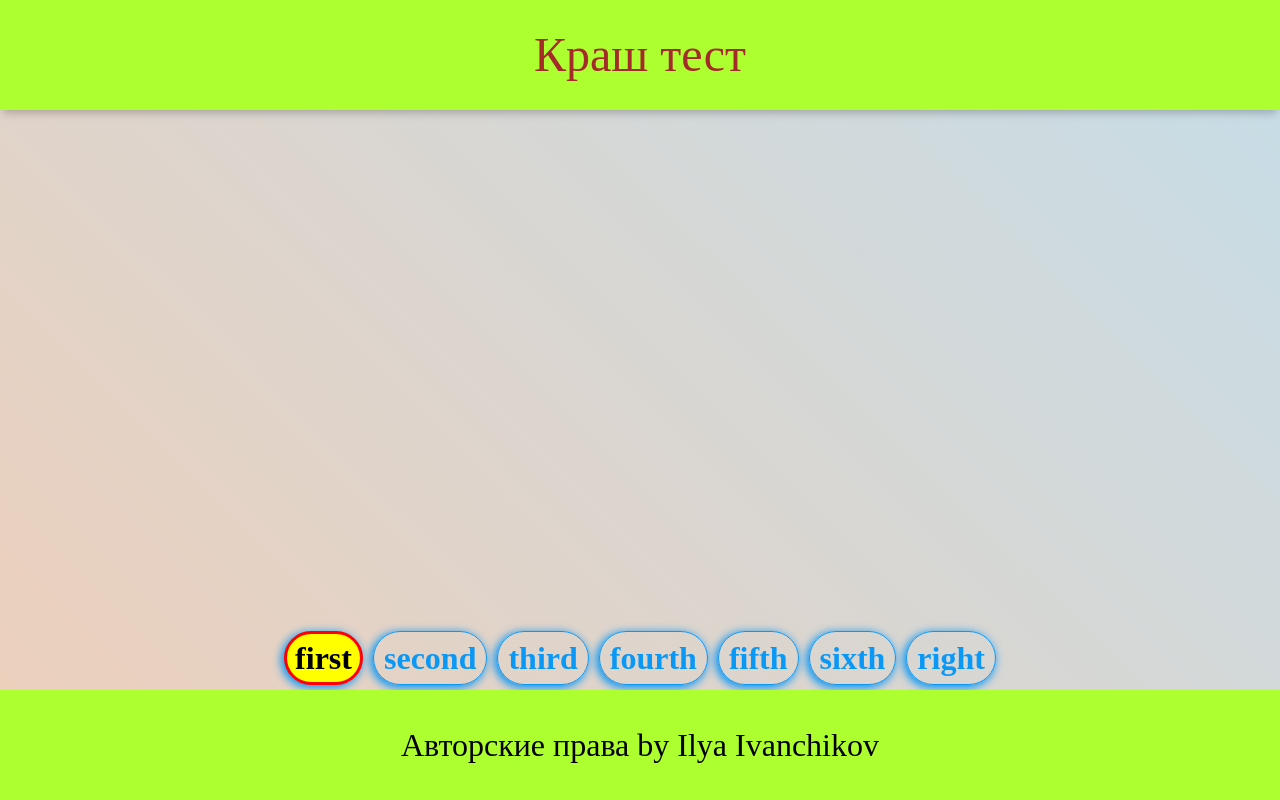
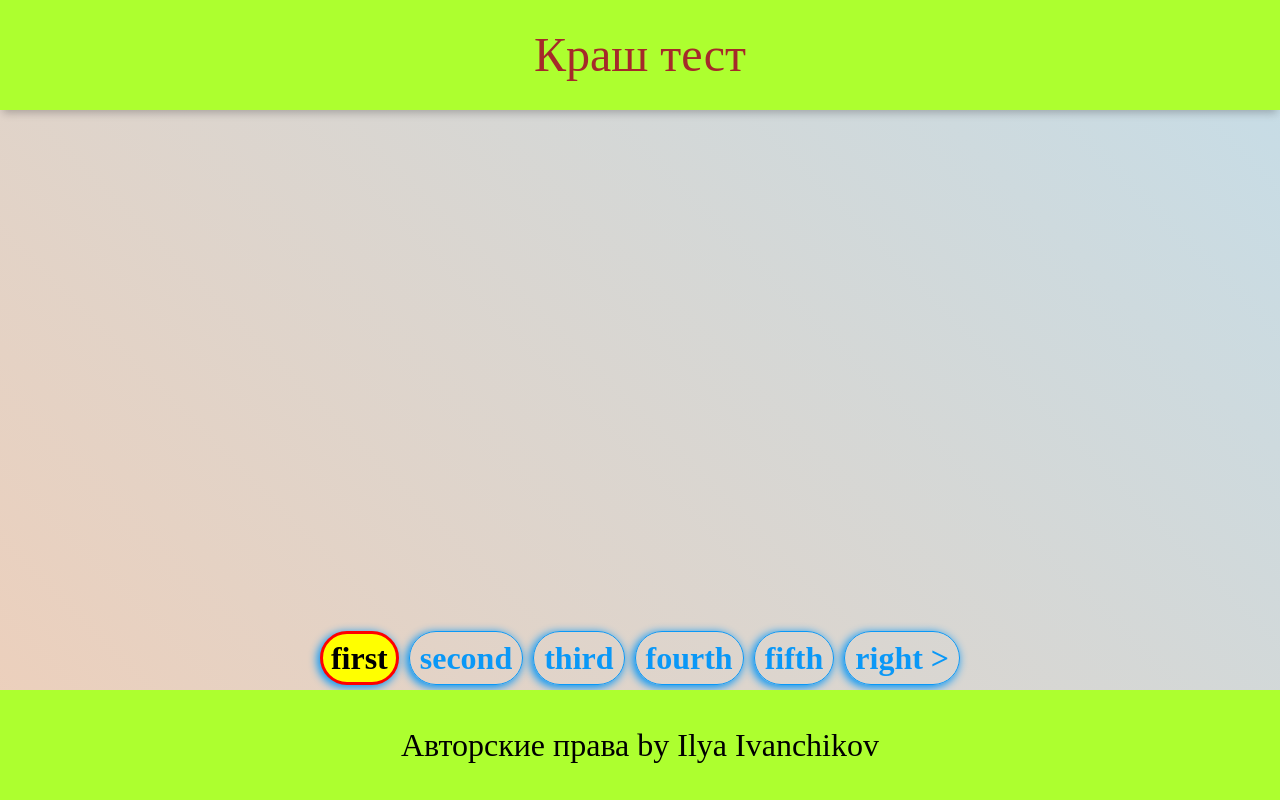
Before and after one commit to IlyaIvanchikov/mobX-React-TypeScript-customPagination-, a React (Create React App) app: page / in a window 1280 px wide. Built offline with nearby package versions, Linux system fonts and the light colour scheme.

Commit message:
fix: change bug with view count pagination

```diff
--- a/src/components/main/main.tsx
+++ b/src/components/main/main.tsx
@@ -14,11 +14,11 @@ const Main: React.FC = () => {
   const currentPage = storePagination.currentPage;
   const portionSize = storePagination.portionSize;
   const [portionNumber, setPortionNumber] = useState<number>(1);
-  // const portionNumber = storePagination.portionNumber;
   const portionCount = Math.ceil(countItemPagination / portionSize);
-  const leftPortPageNumber = (portionNumber - 1) * portionSize - 1;
+  const leftPortPageNumber = (portionNumber - 1) * portionSize + 1;
   const rightPortPageNumber = portionNumber * portionSize;
-
+  console.log(portionSize, portionCount);
+  console.log(window.innerHeight);
   return (
     <div className={classes.wrapper}>
       {portionNumber > 1 && (
@@ -28,26 +28,13 @@ const Main: React.FC = () => {
             setPortionNumber(portionNumber - 1);
           }}
         >
-          left
+          {`left <`}
         </div>
       )}
-      {/* {namePage.map((item: string, index: number) => (
-        <div
-          className={
-            currentPage === index + 1
-              ? classes.selectedPage
-              : classes.pagination
-          }
-          key={Math.random() * index}
-          onClick={() => handleClickPagination(index + 1)}
-        >
-          {item}
-        </div>
-      ))} */}
       {namePage
         .filter(
           (item: string, index: number) =>
-            index >= leftPortPageNumber && index <= rightPortPageNumber
+            index + 1 >= leftPortPageNumber && index + 1 <= rightPortPageNumber
         )
         .map((item: string, index: number) => (
           <div
@@ -69,7 +56,7 @@ const Main: React.FC = () => {
             setPortionNumber(portionNumber + 1);
           }}
         >
-          right
+          {`right >`}
         </div>
       )}
     </div>
```
